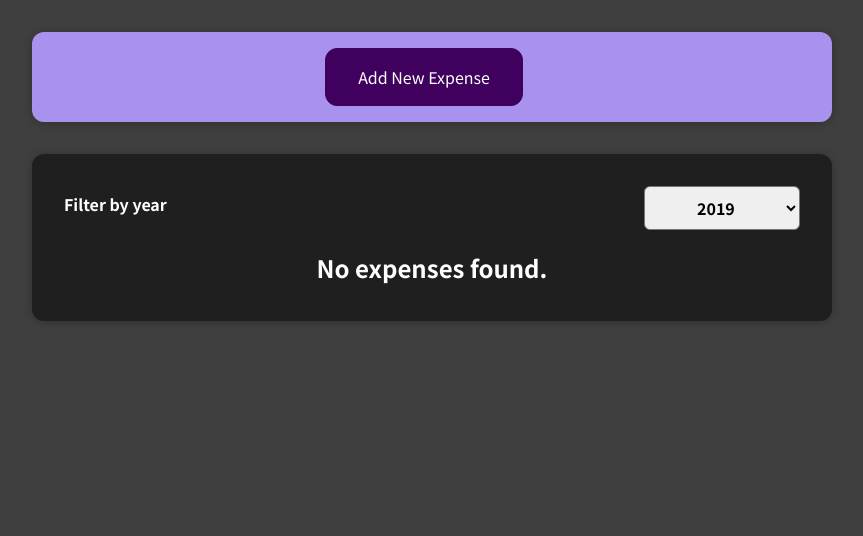
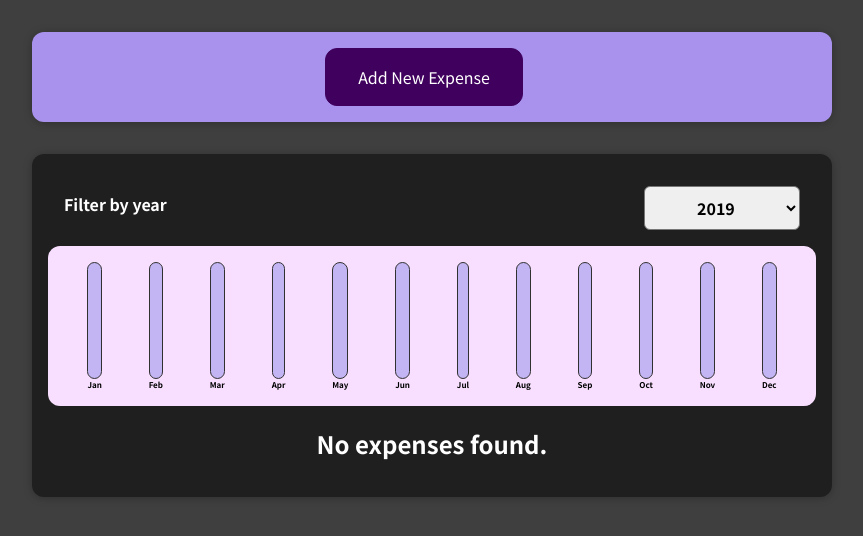
Before and after one commit to jai1408/React-101, a React (Create React App) app: page / in a window 1280 px wide. Shown: the top 536 px of the page, without its empty margins (208-1071 px from the left). Built offline with nearby package versions, Linux system fonts and the light colour scheme.

Commit message:
react101: added chart feature, removed console logs

```diff
--- a/src/App.js
+++ b/src/App.js
@@ -6,25 +6,25 @@ const DUMMY_EXPENSES = [
   {
     id: "e1",
     title: "Car Insurance",
-    amount: "$450",
+    amount: 450,
     date: new Date(2021, 4, 22),
   },
   {
     id: "e2",
     title: "Toilet Paper",
-    amount: "$45",
+    amount: 45,
     date: new Date(2021, 9, 10),
   },
   {
     id: "e3",
     title: "Chair",
-    amount: "$40",
+    amount: 40,
     date: new Date(2021, 3, 2),
   },
   {
     id: "e4",
     title: "Wooden Desk",
-    amount: "$400",
+    amount: 400,
     date: new Date(2020, 4, 12),
   },
 ];
@@ -43,8 +43,6 @@ const App = () => {
  */
 
   const addExpenseHandler = (expense) => {
-    console.log("In App.js");
-    console.log(expense);
     setExpenses((prevExpenses) => {
       return [expense, ...prevExpenses];
     });
--- /dev/null
+++ b/src/components/Chart/Chart.css
@@ -0,0 +1,9 @@
+.chart {
+  padding: 1rem;
+  border-radius: 12px;
+  background-color: #f8dfff;
+  text-align: center;
+  display: flex;
+  justify-content: space-around;
+  height: 10rem;
+}
--- /dev/null
+++ b/src/components/Chart/Chart.js
@@ -0,0 +1,20 @@
+import "./Chart.css";
+import ChartBar from "./ChartBar";
+
+const Chart = (props) => {
+  const dataPointsValues = props.dataPoints.map((dataPoint) => dataPoint.value);
+  const totalMax = Math.max(...dataPointsValues);
+  return (
+    <div className="chart">
+      {props.dataPoints.map((dataPoint) => (
+        <ChartBar
+          key={dataPoint.label}
+          value={dataPoint.value}
+          maxValue={totalMax}
+          label={dataPoint.label}
+        />
+      ))}
+    </div>
+  );
+};
+export default Chart;
--- /dev/null
+++ b/src/components/Chart/ChartBar.css
@@ -0,0 +1,30 @@
+.chart-bar {
+  height: 100%;
+  display: flex;
+  flex-direction: column;
+  align-items: center;
+}
+
+.chart-bar__inner {
+  height: 100%;
+  width: 100%;
+  border: 1px solid #313131;
+  border-radius: 12px;
+  background-color: #c3b4f3;
+  overflow: hidden;
+  display: flex;
+  flex-direction: column;
+  justify-content: flex-end;
+}
+
+.chart-bar__fill {
+  background-color: #4826b9;
+  width: 100%;
+  transition: all 0.3s ease-out;
+}
+
+.chart-bar__label {
+  font-weight: bold;
+  font-size: 0.5rem;
+  text-align: center;
+}
--- /dev/null
+++ b/src/components/Chart/ChartBar.js
@@ -0,0 +1,25 @@
+import React from "react";
+
+import "./ChartBar.css";
+
+const ChartBar = (props) => {
+  let barFillHeight = "0%";
+
+  if (props.maxValue > 0) {
+    barFillHeight = Math.round((props.value / props.maxValue) * 100) + "%";
+  }
+
+  return (
+    <div className="chart-bar">
+      <div className="chart-bar__inner">
+        <div
+          className="chart-bar__fill"
+          style={{ height: barFillHeight }}
+        ></div>
+      </div>
+      <div className="chart-bar__label">{props.label}</div>
+    </div>
+  );
+};
+
+export default ChartBar;
--- a/src/components/Expenses/ExpenseItem.js
+++ b/src/components/Expenses/ExpenseItem.js
@@ -30,7 +30,7 @@ const ExpenseItem = (props) => {
         <ExpenseDate date={props.date} />
         <div className="expense-item__description">
           <h2>{props.title}</h2>
-          <div className="expense-item__price">{props.amount}</div>
+          <div className="expense-item__price">${props.amount}</div>
           {/* <button onClick={clickHandler}>Click me!</button> */}
         </div>
       </Card>
--- a/src/components/Expenses/Expenses.js
+++ b/src/components/Expenses/Expenses.js
@@ -5,12 +5,13 @@ import Card from "../UI/Card";
 import ExpenseFilter from "./ExpenseFilter";
 import React, { useState } from "react";
 import ExpensesList from "./ExpensesList";
+import ExpensesChart from "./ExpensesChart";
 
 const Expenses = (props) => {
   const [filteredYear, setFilteredYear] = useState("2019");
   const changeFilterHandler = (selectedYear) => {
     setFilteredYear(selectedYear);
-    console.log(selectedYear);
+    // console.log(selectedYear);
   };
 
   const filteredExpenses = props.items.filter((expense) => {
@@ -37,6 +38,7 @@ const Expenses = (props) => {
           />
         ))
       ) */}
+      <ExpensesChart expenses={filteredExpenses} />
       <ExpensesList items={filteredExpenses} />
     </Card>
   );
--- /dev/null
+++ b/src/components/Expenses/ExpensesChart.js
@@ -0,0 +1,63 @@
+import React from "react";
+import Chart from "../Chart/Chart";
+
+const ExpensesChart = (props) => {
+  const dataPoints = [
+    {
+      label: "Jan",
+      value: 0,
+    },
+    {
+      label: "Feb",
+      value: 0,
+    },
+    {
+      label: "Mar",
+      value: 0,
+    },
+    {
+      label: "Apr",
+      value: 0,
+    },
+    {
+      label: "May",
+      value: 0,
+    },
+    {
+      label: "Jun",
+      value: 0,
+    },
+    {
+      label: "Jul",
+      value: 0,
+    },
+    {
+      label: "Aug",
+      value: 0,
+    },
+    {
+      label: "Sep",
+      value: 0,
+    },
+    {
+      label: "Oct",
+      value: 0,
+    },
+    {
+      label: "Nov",
+      value: 0,
+    },
+    {
+      label: "Dec",
+      value: 0,
+    },
+  ];
+
+  for (const expense of props.expenses) {
+    const expenseMonth = expense.date.getMonth();
+    dataPoints[expenseMonth].value += expense.amount;
+  }
+  return <Chart dataPoints={dataPoints} />;
+};
+
+export default ExpensesChart;
--- a/src/components/NewExpenses/ExpenseForm.js
+++ b/src/components/NewExpenses/ExpenseForm.js
@@ -43,14 +43,12 @@ const ExpenseForm = (props) => {
 
     const expenseData = {
       title: enteredTitle,
-      amount: enteredAmount,
+      amount: +enteredAmount,
       date: new Date(enteredDate),
     };
     setEnteredTitle("");
     setEnteredAmount("");
     setEnteredDate("");
-    console.log("In ExpenseForm.js");
-    console.log(expenseData);
     props.onSaveExpense(expenseData);
   };
 
--- a/src/components/NewExpenses/NewExpense.js
+++ b/src/components/NewExpenses/NewExpense.js
@@ -9,8 +9,6 @@ const NewExpense = (props) => {
       ...enteredExpenseData,
       id: "e" + Math.floor(Math.random() * 1000).toString(),
     };
-    console.log("In NewExpense.js");
-    console.log(expenseData);
     props.onAddExpense(expenseData); //passing expenseData to NewExpense.js'onAddExpense called in App.js
     setIsEditing(false);
   };
```
